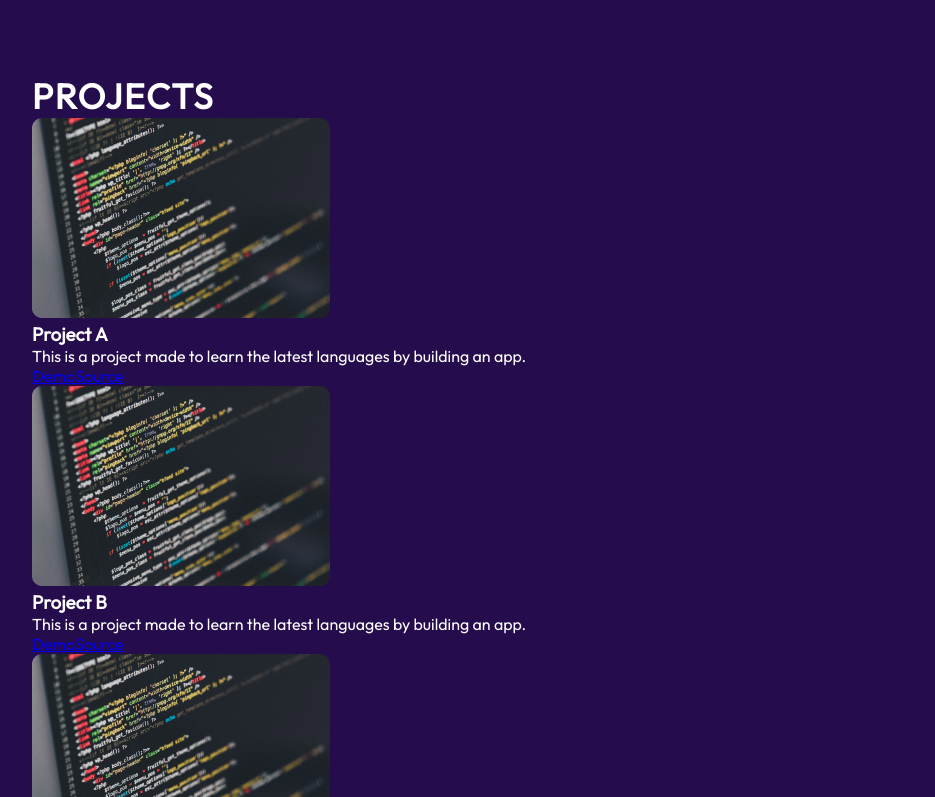
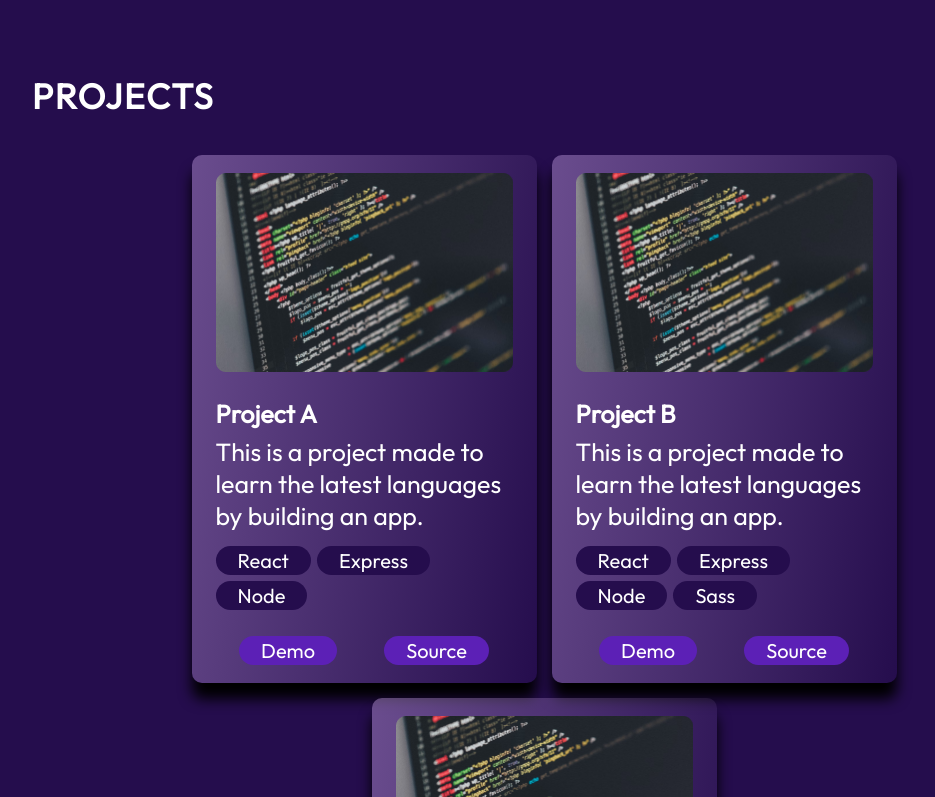
Before and after one commit to JacqueADev/portfolio-react, a React (Vite) app in the folder portfolio-com-react/: page / in a window 1280 px wide. Shown: the part 2543-3340 px from the top of the page, without its empty margins (96-1031 px from the left). Built offline with nearby package versions, Linux system fonts and the light colour scheme.

Commit message:
Terminando campo projects

```diff
--- a/portfolio-com-react/src/components/Projects/ProjectCard.jsx
+++ b/portfolio-com-react/src/components/Projects/ProjectCard.jsx
@@ -15,7 +15,9 @@ export const ProjectCard = ({
       <p className={styles.description}>{description}</p>
       <ul className={styles.skills}>
         {skills.map((skill, id) => {
-          <li key={id} className={styles.skill}>{skill}</li>;
+          return (
+          <li key={id} className={styles.skill}>{skill}</li>
+        );
         })}
       </ul>
       <div className={styles.links}>
--- a/portfolio-com-react/src/components/Projects/ProjectCard.module.css
+++ b/portfolio-com-react/src/components/Projects/ProjectCard.module.css
@@ -0,0 +1,62 @@
+@import "../../vars.css";
+
+.container{
+    display: flex;
+    flex-direction: column;
+    border-radius: 10px;
+    background:linear-gradient(100deg, rgba(202, 165, 232, 0.42) 0%, rgba(255, 255, 255, 0) 100%);
+    box-shadow: 0 16px 14px 0 #000000;
+    padding: 18px 24px;
+    max-width:  345px;
+}
+
+.image{
+    margin-bottom: 26px;
+}
+
+.title{
+    font-size: 25px;
+    font-weight: 700;
+
+}
+
+.description{
+    margin-top: 6px;
+    font-size: 25px;
+    font-weight: 400;
+}
+
+.skills{
+    width: 100%;
+    margin-top: 14px;
+    display: flex;
+    flex-direction: row;
+    flex-wrap: wrap;
+    gap: 6px;
+    list-style: none;
+}
+
+.skill{
+    font-size: 20px;
+    font-weight: 400;
+    border-radius: 100px;
+    background: var(--cor-escura);
+    padding: 2px 22px;
+}
+
+.links{
+    width: 100%;
+    margin-top: 26px;
+    display: flex;
+    justify-content: space-around;
+}
+
+.link{
+    text-decoration: none;
+    color: var(--cor-texto-areas-escuras);
+    font-size: 20px;
+    font-weight: 400;
+    border-radius: 90px;
+    background: var(--cor-fundo);
+    padding: 2px 22px;
+}
--- a/portfolio-com-react/src/components/Projects/Projects.module.css
+++ b/portfolio-com-react/src/components/Projects/Projects.module.css
@@ -13,3 +13,14 @@
     letter-spacing: 1.75px;
     text-transform: uppercase;
 }
+
+.projects{
+    margin-top:  37px;
+    display: flex;
+    flex-direction: row;
+    flex-wrap: wrap;
+    align-items: center;
+    justify-content: center;
+    gap: 15px;
+    width: 100%;
+}
```
